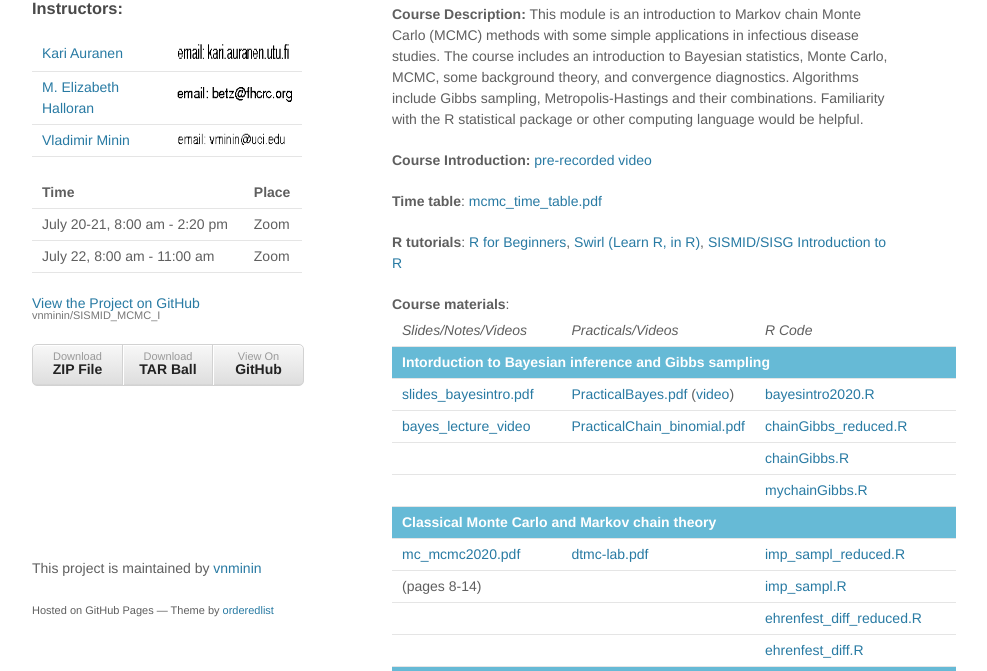
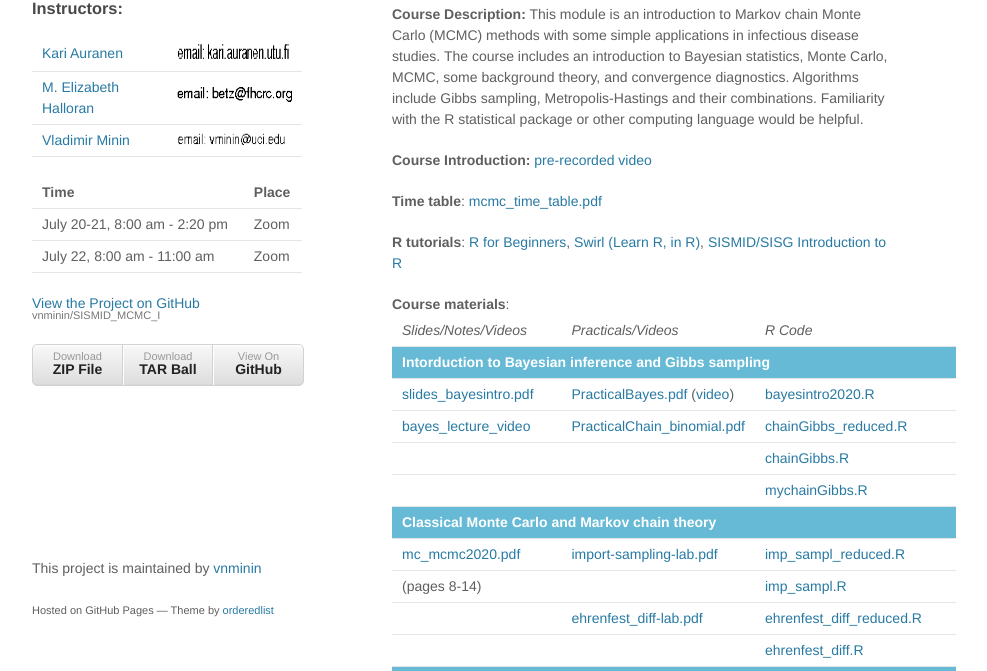
Before and after one commit to vnminin/SISMID_MCMC_I, a plain HTML site: page index.html in a window 1280 px wide. Shown: the part 110-781 px from the top of the page, without its empty margins (178-1165 px from the left). Drawn offline with Linux system fonts and the light colour scheme.

Commit message:
lab links update

```diff
--- a/index.html
+++ b/index.html
@@ -129,8 +129,8 @@ SISMID 2020, Module 8: MCMC Methods for Infectious Diseases I</h3>
 	<tr>
 	<td><a href="https://github.com/vnminin/SISMID_MCMC_I/blob/master/2020/lectures/mc_mcmc2020.pdf" target="_blank">
 	      mc_mcmc2020.pdf</a>
-	<td><a href="https://github.com/vnminin/SISMID_MCMC_I/blob/master/2020/labs/dtmc-lab.pdf" target="_blank">
-	      dtmc-lab.pdf</a>
+	<td><a href="https://github.com/vnminin/SISMID_MCMC_I/blob/master/2020/labs/import-sampling-lab.pdf" target="_blank">
+	      import-sampling-lab.pdf</a>
 	<td><a href="https://github.com/vnminin/SISMID_MCMC_I/blob/master/2020/code/import_sampl_reduced.R" target="_blank">imp_sampl_reduced.R</a>
 	</tr>
 	<tr>
@@ -140,7 +140,8 @@ SISMID 2020, Module 8: MCMC Methods for Infectious Diseases I</h3>
 	</tr>
 	<tr>
 	<td>
-	<td>
+	<td><a href="https://github.com/vnminin/SISMID_MCMC_I/blob/master/2020/labs/ehrenfest_diff-lab.pdf" target="_blank">
+	      ehrenfest_diff-lab.pdf</a>
 	<td><a href="https://github.com/vnminin/SISMID_MCMC_I/blob/master/2020/code/ehrenfest_diff_reduced.R" target="_blank">ehrenfest_diff_reduced.R</a>
 	</tr>
 	<tr>
```
